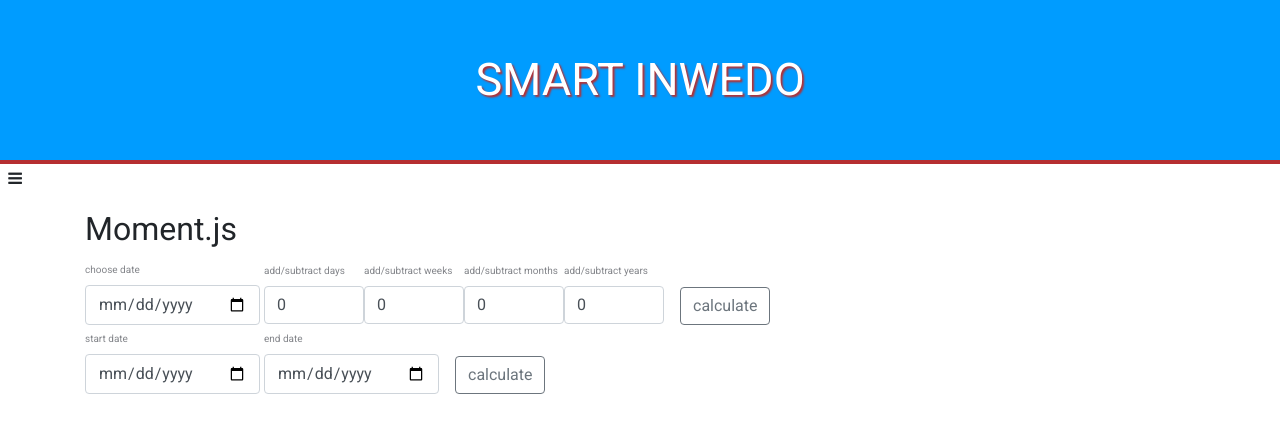
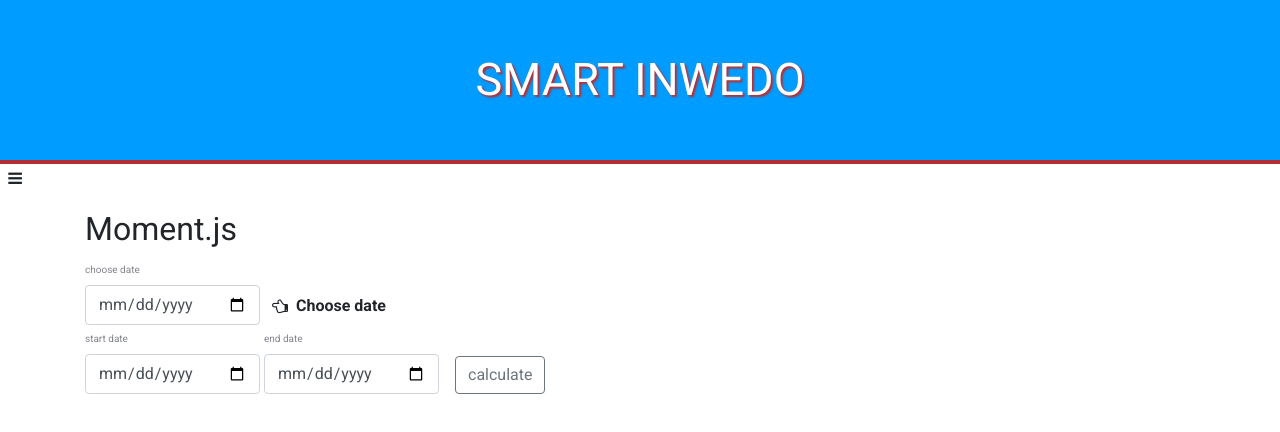
Before and after one commit to wojtexnaj/SMART-Inwedo-Angular, an Angular app: page /moment-js in a window 1280 px wide. Shown: the top 432 px of the page. Built offline with nearby package versions, Linux system fonts and the light colour scheme.

Commit message:
Cleaned code in moment-js.component.

```diff
--- a/src/app/moment-js/moment-js.component.html
+++ b/src/app/moment-js/moment-js.component.html
@@ -5,27 +5,34 @@
         <div class="d-flex justify-content-start align-items-center checking-period">
           <div class="mr-1">
               <label>choose date</label>
-              <input type="date" class="form-control" [(ngModel)]="firstDate" [ngClass]="{'error' : isNotEnterFirsDate}" (focus)="removeError('firstDate')">
+              <input type="date" class="form-control" [(ngModel)]="firstDate" (focus)="removeError('firstDate')">
+          </div>
+          <div *ngIf="!firstDate" class="d-flex justify-content-start align-items-center ml-2 info-box">
+            <i class="fa fa-hand-o-left mr-2"></i>
+            <div><strong>Choose date</strong></div>
+          </div>
+          <div *ngIf="firstDate" class="d-flex justify-content-start align-items-center">
+            <div>
+              <label>add/subtract years</label>
+              <input type="number" class="form-control input-add" [(ngModel)]="years">
             </div>
             <div>
-            <label>add/subtract days</label>
-            <input type="number" class="form-control input-add" [(ngModel)]="days">
+                <label>add/subtract months</label>
+                <input type="number" class="form-control input-add" [(ngModel)]="months">
             </div>
             <div>
               <label>add/subtract weeks</label>
               <input type="number" class="form-control input-add" [(ngModel)]="weeks">
             </div>
             <div>
-              <label>add/subtract months</label>
-              <input type="number" class="form-control input-add" [(ngModel)]="months">
+              <label>add/subtract days</label>
+              <input type="number" class="form-control input-add" [(ngModel)]="days">
             </div>
-          <div>
-              <label>add/subtract years</label>
-              <input type="number" class="form-control input-add" [(ngModel)]="years">
-          </div>
-          <button (click)="calculate()" class="ml-3 btn btn-outline-secondary">calculate</button>
+            <button (click)="calculate('firstCalculate')" class="ml-3 btn btn-outline-secondary">calculate</button>
             <div class="ml-3 result">
               <strong>{{ result }}</strong>
+              <i class="fa fa-trash text-secondary" *ngIf="isCalculatedFirst" (click)="cleanFieldsInFirstCalculate()"></i>
+            </div>
           </div>
         </div>
         <div class="d-flex justify-content-start align-items-center checking-period">
@@ -37,7 +44,7 @@
                 <label>end date</label>
                 <input type="date" class="form-control" [(ngModel)]="endDate" [ngClass]="{'error' : isEnterEndtDate}" (focus)="removeError('endDate')">
             </div>
-            <button (click)="calculate2()" class="ml-3 btn btn-outline-secondary">calculate</button>
+            <button (click)="calculate('secondCalculate')" class="ml-3 btn btn-outline-secondary">calculate</button>
 
             <div *ngIf="time" class="ml-3 d-flex justify-content-between align-items-center result">
               <div class="mr-2">
--- a/src/app/moment-js/moment-js.component.scss
+++ b/src/app/moment-js/moment-js.component.scss
@@ -1,6 +1,9 @@
 @import '../../assets/index.scss';
 .container-fluid{
   .checking-period{
+    .info-box{
+      margin-top: 30px;
+    }
     label{
       width: 100%;
       text-align: left;
@@ -19,6 +22,10 @@
     .result {
       align-self: flex-end;
       padding-bottom: 6px;
+      .fa-trash{
+        font-size: 20px;
+        cursor: pointer;
+      }
     }
   }
 }
--- a/src/app/moment-js/moment-js.component.ts
+++ b/src/app/moment-js/moment-js.component.ts
@@ -8,12 +8,14 @@
 })
 export class MomentJsComponent implements OnInit {
   firstDate: string = '';
+  years: number = 0;
+  months: number = 0;
+  weeks: number = 0;
   days: number = 0;
-  weeks: number = 0;
-  months: number = 0;
-  years: number = 0;
+
   result: string;
-  isNotEnterFirsDate: boolean = false;
+  isCalculatedFirst: boolean = false;
+  isDateSelected: boolean = false;
 
   startDate: string = '';
   endDate: string = '';
@@ -26,11 +28,8 @@
   ngOnInit() {
   }
 
-  calculate() {
-    if (this.firstDate === '') {
-      this.isNotEnterFirsDate = true;
-      return;
-    }
+  calculate(witchCalculate: string) {
+    if (witchCalculate === 'firstCalculate') {
 
       this.result = moment(this.firstDate).add({
         days: this.days,
@@ -38,8 +37,25 @@
         months: this.months,
         years: this.years
       }).format('YYYY-MM-DD');
-    this.isNotEnterFirsDate = false;
+      this.isCalculatedFirst = true;
     }
+
+    if (witchCalculate === 'secondCalculate') {
+      this.isEnterStartDate = !this.startDate;
+      this.isEnterEndtDate = !this.endDate;
+
+      if (this.isEnterStartDate || this.isEnterEndtDate) {
+        return;
+      }
+
+      this.isEnterStartDate = false;
+      this.isEnterEndtDate = false;
+
+      this.time = this.mapMomentObjToTime(moment(this.startDate), moment(this.endDate));
+    }
+
+  }
+
   removeError(whence: string) {
     if (whence === 'firstDate') {
       this.isNotEnterFirsDate = false;
@@ -52,27 +68,16 @@
     }
   }
 
-  calculate2() {
-    if (this.startDate === '' && this.endDate === '') {
-      this.isEnterStartDate = true;
-      this.isEnterEndtDate = true;
-      return;
+  cleanFieldsInFirstCalculate() {
+    this.years = 0;
+    this.months = 0;
+    this.weeks = 0;
+    this.days = 0;
+    this.result = '';
+    this.isCalculatedFirst = false;
   }
-    if (this.startDate === '' && this.endDate !== '') {
-      this.isEnterStartDate = true;
-      this.isEnterEndtDate = false;
-      return;
-    }
-    if (this.startDate !== '' && this.endDate === '') {
-      this.isEnterStartDate = false;
-      this.isEnterEndtDate = true;
-      return;
-    }
-    this.isEnterStartDate = false;
-    this.isEnterEndtDate = false;
 
-    const startDate = moment(this.startDate);
-    const endDate = moment(this.endDate);
+  mapMomentObjToTime(startDate: any, endDate: any) {
     const time  = new Time();
     time.milliseconds = endDate.diff(startDate, 'milliseconds');
     time.seconds = endDate.diff(startDate, 'seconds');
@@ -83,7 +88,7 @@
     time.months = endDate.diff(startDate, 'months');
     time.years = endDate.diff(startDate, 'years');
 
-    this.time = time;
+    return time;
   }
 
 }
```
Lines whose indentation alone changed are shown as unchanged.
